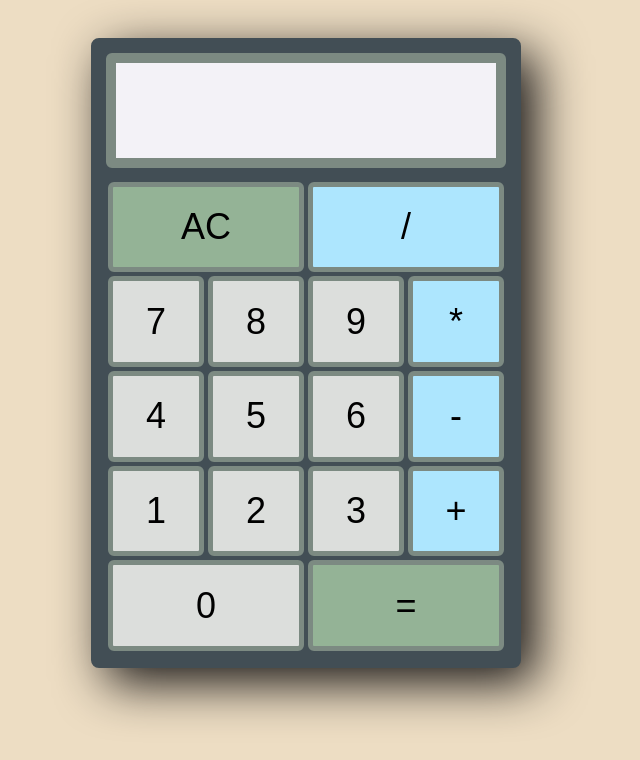
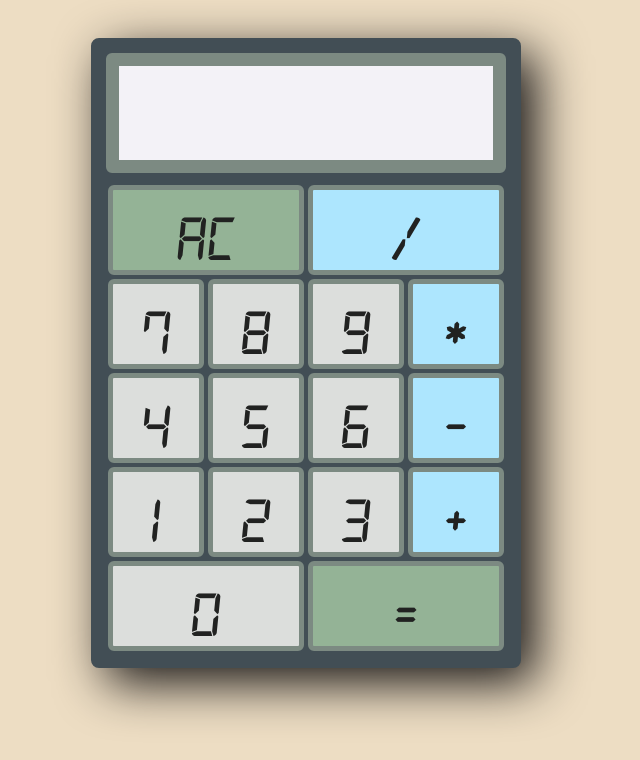
Before and after one commit to DivyanshKushwaha2023/calculator, a plain HTML site: page index.html in a window 1280 px wide. Shown: the whole page, without its empty margins (334-974 px from the left). Drawn offline with Linux system fonts and the light colour scheme.

Commit message:
Add font

```diff
--- a/styles.css
+++ b/styles.css
@@ -24,11 +24,13 @@ body{
 }
 
 .numbers , .sign , #clear, #equals{
+    color: #212221;
+    font-family: 'myfont';
     width: 100%;
     display: flex;
     justify-content: center;
     align-items: center;
-    font-size: 36px;
+    font-size: 65px;
     border: 5px solid #7c8a82;
     border-radius: 6px;
     margin: 2px;
@@ -47,10 +49,12 @@ body{
 }
 
 #display {
-    margin-bottom: 12px;
-    border: 10px solid #7c8a82;
+    color: #4b4d4b;
+    font-family: 'myfont';
+    margin-bottom: 10px;
+    border: 13px solid #7c8a82;
     border-radius: 6px;
-    font-size: 54px;
+    font-size: 75px;
     height: 100%;
     display: flex;
     justify-content: end;
@@ -59,19 +63,21 @@ body{
 }
 
 .sign{
-
     background-color: #ADE6FE;
 
 }
 
 .numbers{
-
     background-color: #DCDEDC;
 
 }
 
 #equals, #clear {
-
     background-color: #94B396;
 
 }
+
+@font-face {
+    font-family: 'myfont';
+    src: url('myfont.ttf');
+  }
```
Also changed, not shown: myfont.ttf (added).
